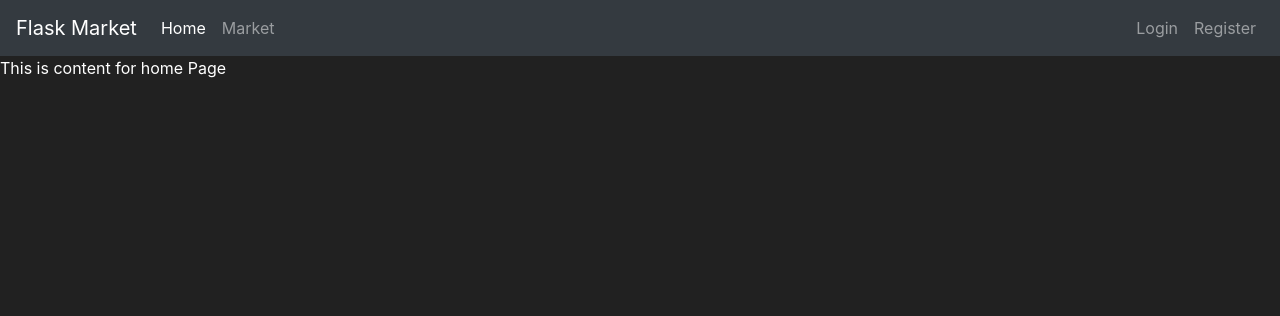
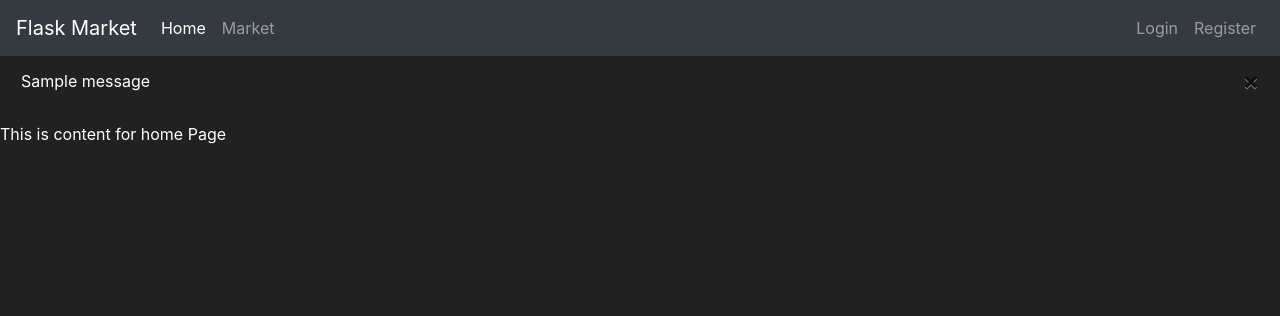
Before and after one commit to donbetobm/FlaskMarketProject, a Flask app: page / in a window 1280 px wide. Shown: the top 316 px of the page. Run offline with Flask 2, Linux system fonts and the light colour scheme; one stand-in notice (Sample message) is shown; some libraries are stand-ins or nearby versions.

Commit message:
Added the syntax at base.html file to make possible display error messages in every page that extends base file; also, added the category within the register_page that will enable to pull a boostrapp class to display a better looking error message. Imported flash built in function to do this and changed print statement within register_page function for flash instead

```diff
--- a/market/routes.py
+++ b/market/routes.py
@@ -1,6 +1,6 @@
 import re
 from market import app
-from flask import render_template, redirect, url_for
+from flask import render_template, redirect, url_for, flash
 from market.models import Item, User
 from market.forms import RegisterForm
 from market import db
@@ -28,7 +28,7 @@ def register_page():
         db.session.commit()
         return redirect(url_for('market_page'))
     if form.errors != {}: #if there are not error from the validations
-        for err_msg in form.errors.values:
-            print(f'There was an error with creating a user: {err_msg}')
+        for err_msg in form.errors.values():
+            flash(f'There was an error with creating a user: {err_msg}', category='danger')
 
     return render_template('register.html', form=form)
--- a/market/templates/base.html
+++ b/market/templates/base.html
@@ -37,9 +37,21 @@
                 </ul>
             </div>
     </nav>
-        {% block content %}
+    {% with messages = get_flashed_messages(with_categories=true) %}
+        {% if messages %}
+            {% for category, message in messages %}
+                <div class="alert alert--{{ category }}">
+                    <button type="button" class="m1-2 mb-1 close" data-dismiss="alert" aria-label="Close">
+                        <span aria-hidden="true">&times;</span>
+                    </button>
+                    {{ message }}
+                </div>
+            {% endfor %}
+        {% endif %}
+    {% endwith %}
+    {% block content %}
 
-        {% endblock %}
+    {% endblock %}
       <!-- Future Content here -->
 
 
```
